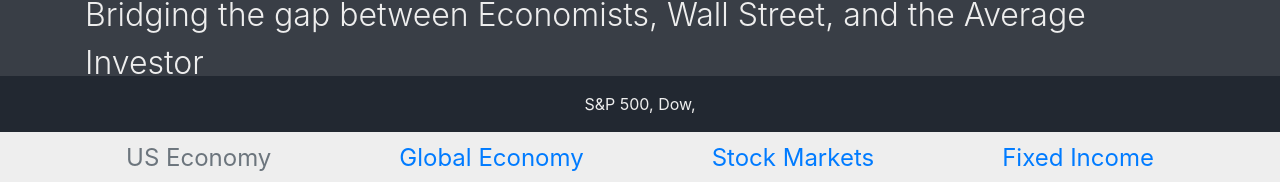
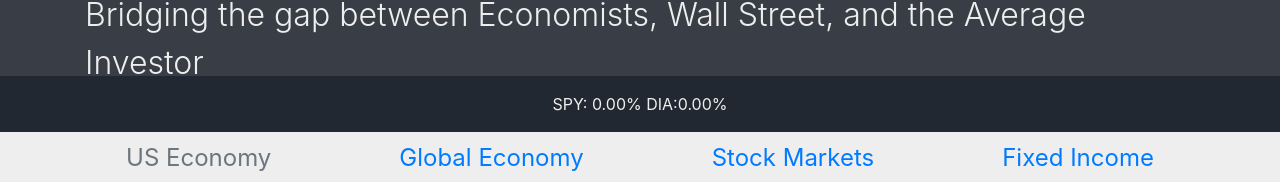
Before and after one commit to ajlaroche/globalstraightedge, a React (Create React App) app in the folder client/: page / in a window 1280 px wide. Shown: the part 196-378 px from the top of the page. Built offline with nearby package versions, Linux system fonts and the light colour scheme; no server answers.

Commit message:
added index quotes

```diff
--- a/client/src/components/Ticker/Ticker.js
+++ b/client/src/components/Ticker/Ticker.js
@@ -3,14 +3,34 @@ import "./Ticker.css";
 import API from "../../utils/API";
 
 class Ticker extends Component {
+  constructor(props) {
+    super(props);
+
+    this.getIndexQuotes = this.getIndexQuotes.bind(this);
+
+    this.state = {
+      DOW: 0,
+      SNP: 0
+    };
+  }
+
   componentDidMount() {
     this.getIndexQuotes();
   }
 
   getIndexQuotes() {
-    API.getIndexQuotes()
+    const indices = {
+      DOW: "DIA",
+      SNP: "SPY"
+    };
+
+    API.getIndexQuotes(indices)
       .then(res => {
-        console.log(res);
+        console.log(res.data);
+        this.setState({
+          SNP: res.data.SPY.quote.changePercent * 100,
+          DOW: res.data.DIA.quote.changePercent * 100
+        });
       })
       .catch(err => console.log(err));
   }
@@ -18,7 +38,10 @@ class Ticker extends Component {
   render() {
     return (
       <div className="row tickerRow">
-        <p className="tickerRowText">S&P 500, Dow,</p>
+        <p className="tickerRowText">
+          SPY: {`${this.state.SNP.toFixed(2)}%`} DIA:
+          {`${this.state.DOW.toFixed(2)}%`}
+        </p>
       </div>
     );
   }
--- a/client/src/utils/API.js
+++ b/client/src/utils/API.js
@@ -1,8 +1,10 @@
 import axios from "axios";
 
 export default {
-  getIndexQuotes: function() {
+  getIndexQuotes: function(indices) {
     console.log("made it to axios");
-    return axios.get("/api/marketdata/indexquotes");
+    return axios.get(
+      `/api/marketdata/indexquotes/${indices.DOW}/${indices.SNP}`
+    );
   }
 };
```
Also changed, not shown: 1 other file (tests, documents, lock files or other folders).
